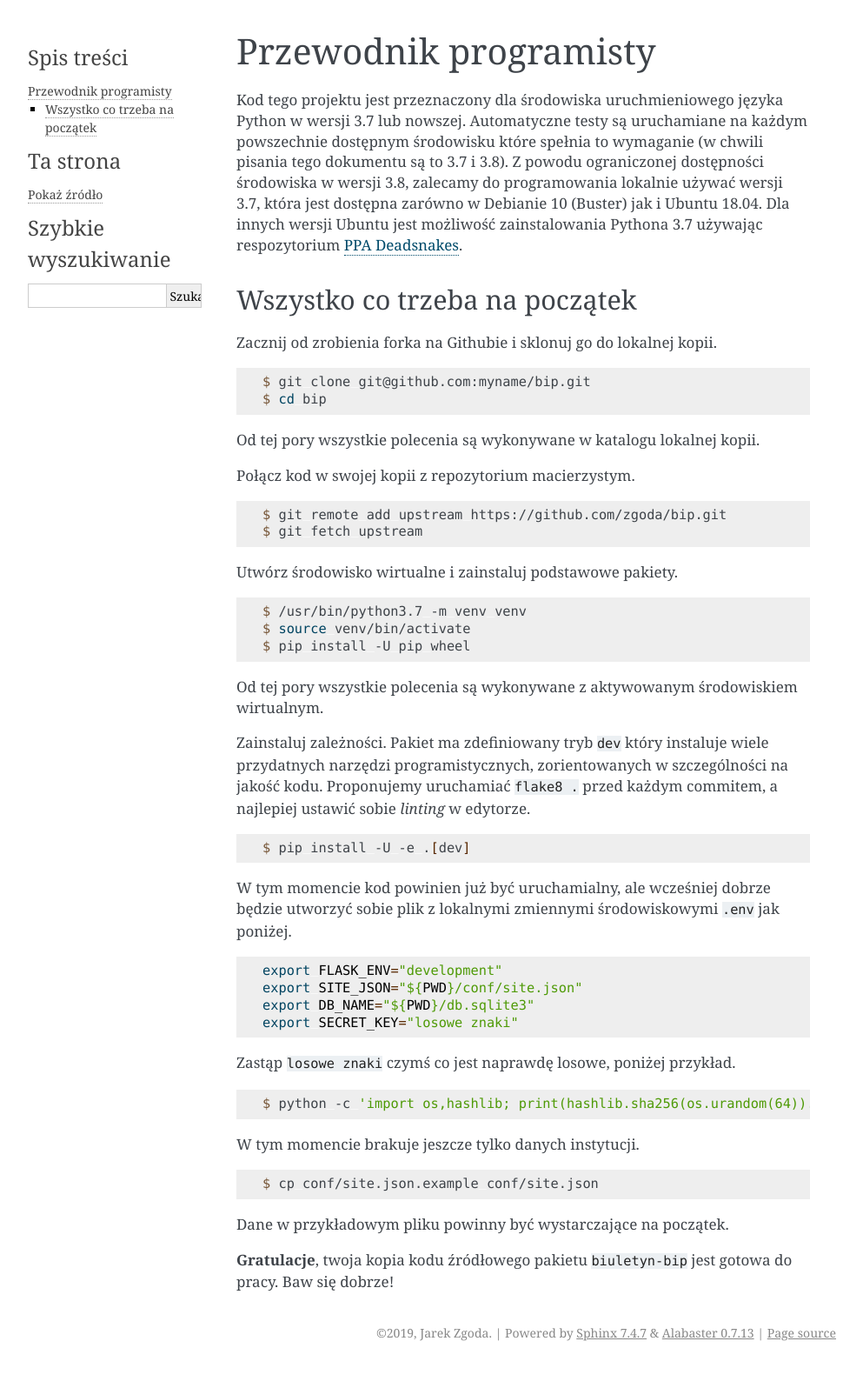
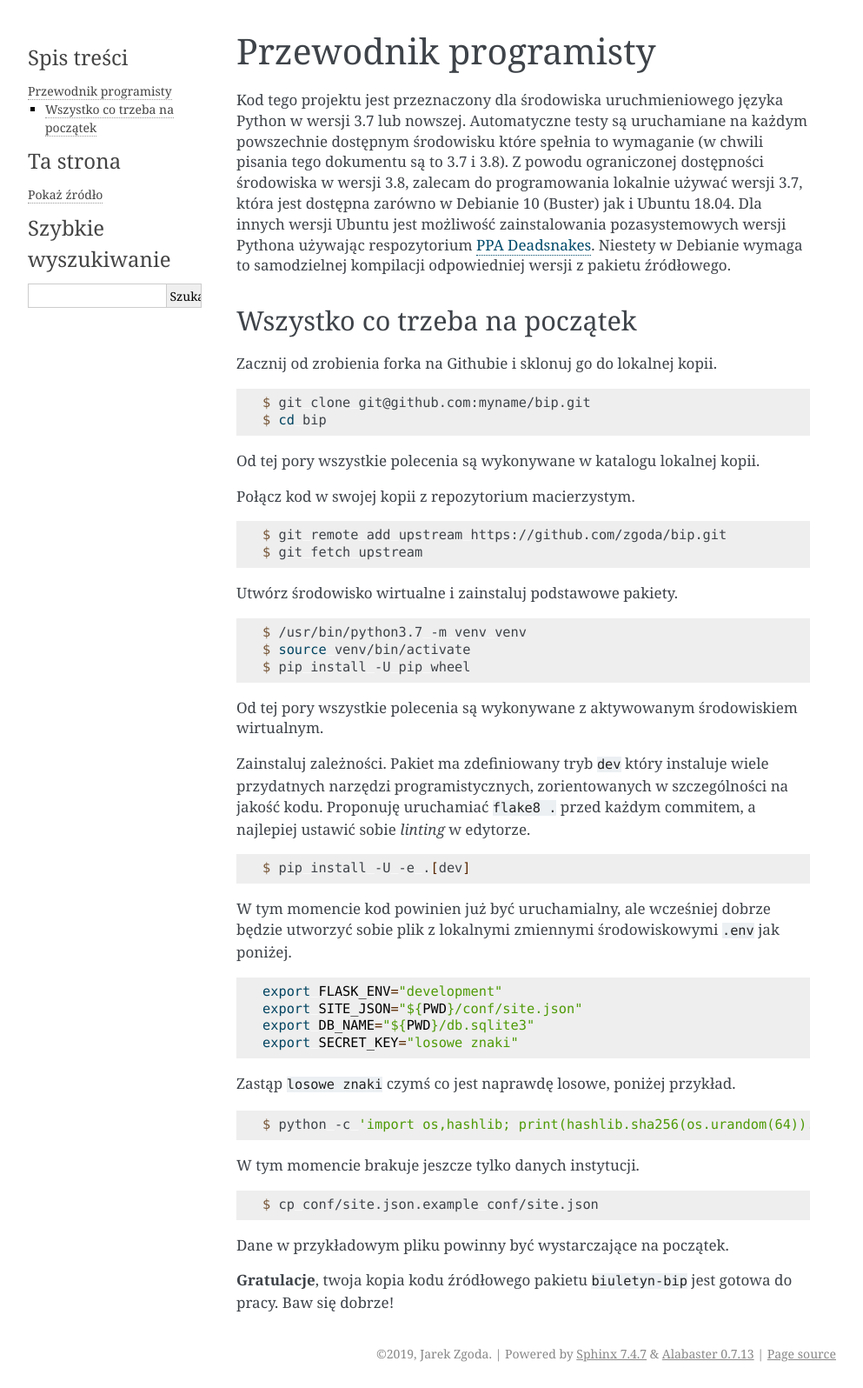
Before and after one commit to zgoda/bip, a Sphinx documentation site: the page built from docs/devguide.rst, in a window 1280 px wide. Shown: the whole page at 87% size, without its empty margins (148-1141 px from the left). Built offline with Sphinx 7.4.7, drawn with Linux system fonts in a browser that asks for light colours; before the commit the page ends 1572 px from its top, so only the background shows below that.

Commit message:
1st person singular, not plural

```diff
--- a/docs/devguide.rst
+++ b/docs/devguide.rst
@@ -1,7 +1,7 @@
 Przewodnik programisty
 ======================
 
-Kod tego projektu jest przeznaczony dla środowiska uruchmieniowego języka Python w wersji 3.7 lub nowszej. Automatyczne testy są uruchamiane na każdym powszechnie dostępnym środowisku które spełnia to wymaganie (w chwili pisania tego dokumentu są to 3.7 i 3.8). Z powodu ograniczonej dostępności środowiska w wersji 3.8, zalecamy do programowania lokalnie używać wersji 3.7, która jest dostępna zarówno w Debianie 10 (Buster) jak i Ubuntu 18.04. Dla innych wersji Ubuntu jest możliwość zainstalowania Pythona 3.7 używając respozytorium `PPA Deadsnakes <https://launchpad.net/~deadsnakes/+archive/ubuntu/ppa>`_.
+Kod tego projektu jest przeznaczony dla środowiska uruchmieniowego języka Python w wersji 3.7 lub nowszej. Automatyczne testy są uruchamiane na każdym powszechnie dostępnym środowisku które spełnia to wymaganie (w chwili pisania tego dokumentu są to 3.7 i 3.8). Z powodu ograniczonej dostępności środowiska w wersji 3.8, zalecam do programowania lokalnie używać wersji 3.7, która jest dostępna zarówno w Debianie 10 (Buster) jak i Ubuntu 18.04. Dla innych wersji Ubuntu jest możliwość zainstalowania pozasystemowych wersji Pythona używając respozytorium `PPA Deadsnakes <https://launchpad.net/~deadsnakes/+archive/ubuntu/ppa>`_. Niestety w Debianie wymaga to samodzielnej kompilacji odpowiedniej wersji z pakietu źródłowego.
 
 Wszystko co trzeba na początek
 ------------------------------
@@ -32,7 +32,7 @@ Utwórz środowisko wirtualne i zainstaluj podstawowe pakiety.
 
 Od tej pory wszystkie polecenia są wykonywane z aktywowanym środowiskiem wirtualnym.
 
-Zainstaluj zależności. Pakiet ma zdefiniowany tryb ``dev`` który instaluje wiele przydatnych narzędzi programistycznych, zorientowanych w szczególności na jakość kodu. Proponujemy uruchamiać ``flake8 .`` przed każdym commitem, a najlepiej ustawić sobie *linting* w edytorze.
+Zainstaluj zależności. Pakiet ma zdefiniowany tryb ``dev`` który instaluje wiele przydatnych narzędzi programistycznych, zorientowanych w szczególności na jakość kodu. Proponuję uruchamiać ``flake8 .`` przed każdym commitem, a najlepiej ustawić sobie *linting* w edytorze.
 
 .. code-block:: console
 
```
